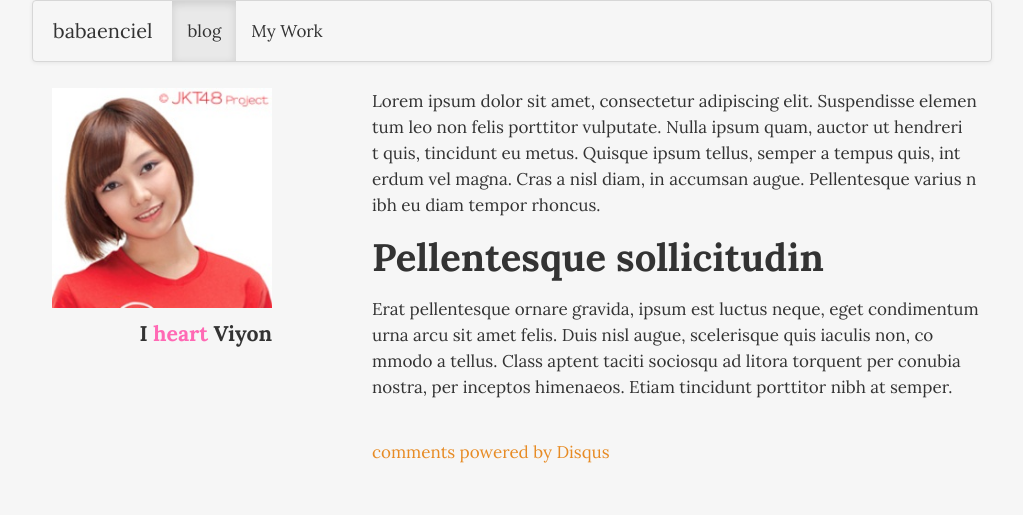
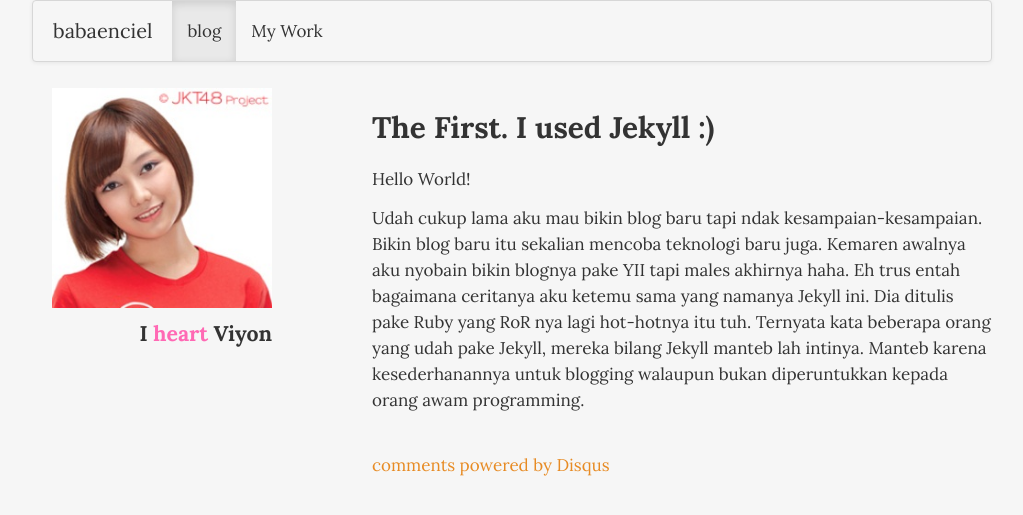
Before and after one commit to babaenciel/babaenciel.github.com, a Jekyll site: the page built from _posts/2013-04-01-my-xtraordinary-third-post.md, in a window 1280 px wide. Shown: the top 515 px of the page, without its empty margins (118-1141 px from the left). Built offline with Jekyll 4.4.1, drawn with Linux system fonts in a browser that asks for light colours; Markdown is read by kramdown in place of the engine named in the settings; comment, search, counter and statistics services are not loaded.

Commit message:
post first

```diff
--- a/_layouts/post.html
+++ b/_layouts/post.html
@@ -52,6 +52,7 @@
                     <h4><div class="pull-right">I <span style="color: hotpink">heart</span> Viyon</div></h4>
                 </div>
                 <div class="span8 offset1 mainbar">
+                    <h3>{{ page.title }}</h3>
                     {{ content }}
 
                     <br>
--- a/_posts/2013-04-01-my-xtraordinary-third-post.md
+++ b/_posts/2013-04-01-my-xtraordinary-third-post.md
@@ -1,17 +1,8 @@
 ---
-title: xtraordinary third post
+title: The First. I used Jekyll :)
 layout: post
 ---
 
-Lorem ipsum dolor sit amet, consectetur adipiscing elit. Suspendisse elemen\
-tum leo non felis porttitor vulputate. Nulla ipsum quam, auctor ut hendreri\
-t quis, tincidunt eu metus. Quisque ipsum tellus, semper a tempus quis, int\
-erdum vel magna. Cras a nisl diam, in accumsan augue. Pellentesque varius n\
-ibh eu diam tempor rhoncus.
+Hello World!
 
-## Pellentesque sollicitudin
-
-Erat pellentesque ornare gravida, ipsum est luctus neque, eget condimentum \
-urna arcu sit amet felis. Duis nisl augue, scelerisque quis iaculis non, co\
-mmodo a tellus. Class aptent taciti sociosqu ad litora torquent per conubia\
- nostra, per inceptos himenaeos. Etiam tincidunt porttitor nibh at semper.
+Udah cukup lama aku mau bikin blog baru tapi ndak kesampaian-kesampaian. Bikin blog baru itu sekalian mencoba teknologi baru juga. Kemaren awalnya aku nyobain bikin blognya pake YII tapi males akhirnya haha. Eh trus entah bagaimana ceritanya aku ketemu sama yang namanya Jekyll ini. Dia ditulis pake Ruby yang RoR nya lagi hot-hotnya itu tuh. Ternyata kata beberapa orang yang udah pake Jekyll, mereka bilang Jekyll manteb lah intinya. Manteb karena kesederhanannya untuk blogging walaupun bukan diperuntukkan kepada orang awam programming.
```
Also changed, not shown: _posts/2013-04-01-my-xtraordinary-fifth-post.md (deleted, +0 -17 lines), _posts/2013-04-01-my-xtraordinary-first-post.md (deleted, +0 -17 lines), _posts/2013-04-01-my-xtraordinary-fourth-post.md (deleted, +0 -17 lines), _posts/2013-04-01-my-xtraordinary-second-post.md (deleted, +0 -17 lines), 6 other files.
